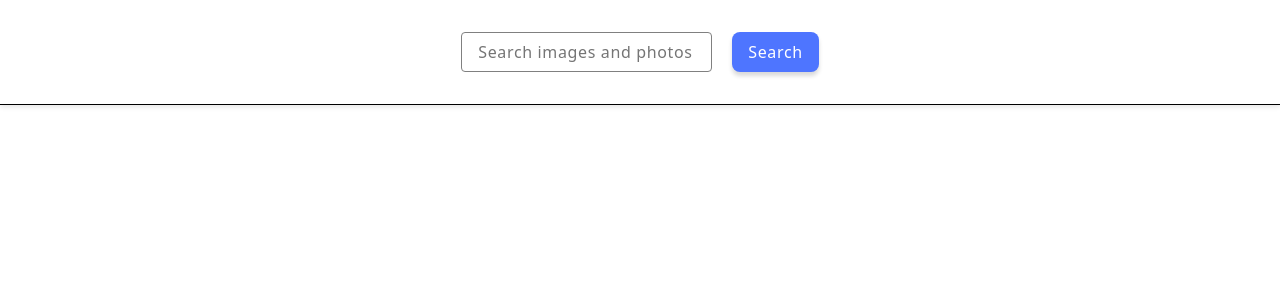
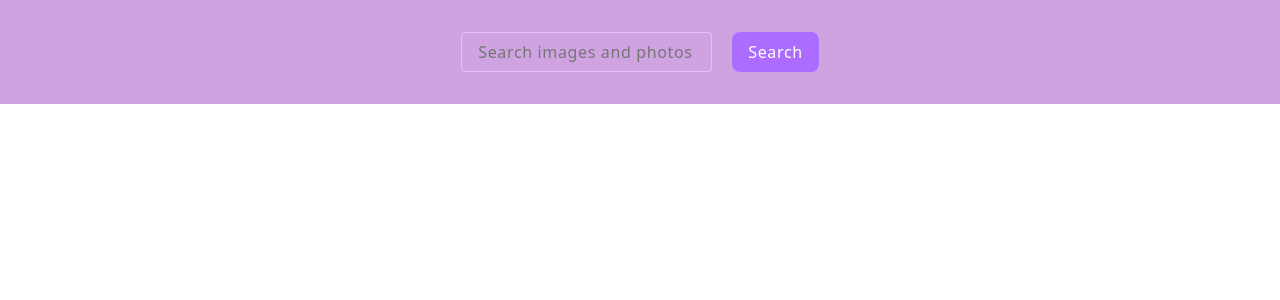
Before and after one commit to YevheniiaZalevska/Search-Images-3, a React (Vite) app: page / in a window 1280 px wide. Shown: the top 300 px of the page. Built offline with nearby package versions, Linux system fonts and the light colour scheme.

Commit message:
Update SearchBar.module.css

```diff
--- a/src/components/SearchBar/SearchBar.module.css
+++ b/src/components/SearchBar/SearchBar.module.css
@@ -5,9 +5,7 @@
     width: 100%;
     padding-top: 32px;
     padding-bottom: 32px;
-    background-color: #ffffff;
-    box-shadow: 0px 2px 5px rgba(0, 0, 0, 0.1);
-    border-bottom: 1px solid black;
+    background-color: #cfa3e1;
     z-index: 100;
 }
 
@@ -25,16 +23,14 @@
     line-height: 1.5;
     letter-spacing: 0.04em;
     color: #fff;
-
     border: none;
-    box-shadow: 0px 4px 4px rgba(0, 0, 0, 0.15);
-    background-color: #4e75ff;
+    background-color: #ac6cff;
     cursor: pointer;
     transition: background-color 250ms ease;
 
     &:hover,
     &:focus {
-        background-color: #6c8cff;
+        background-color: #7435c6;
     }
 }
 
@@ -51,21 +47,21 @@
     font-size: 16px;
     line-height: 1.5;
     letter-spacing: 0.04em;
-    color: #808080;
+    color: #ffffff;
     border-radius: 4px;
     outline: none;
     background-color: transparent;
-    border: 1px solid #808080;
+    border: 1px solid #dfc3f3;
     height: 40px;
     padding-left: 16px;
     transition: border-color 250ms ease;
 
     &:hover,
     &:focus {
-        border-color: #000;
+        border-color: #ac6cff;
     }
 
     &:focus-within {
-        border-color: #4e75ff;
+        border-color: #7435c6;
     }
 }
```
